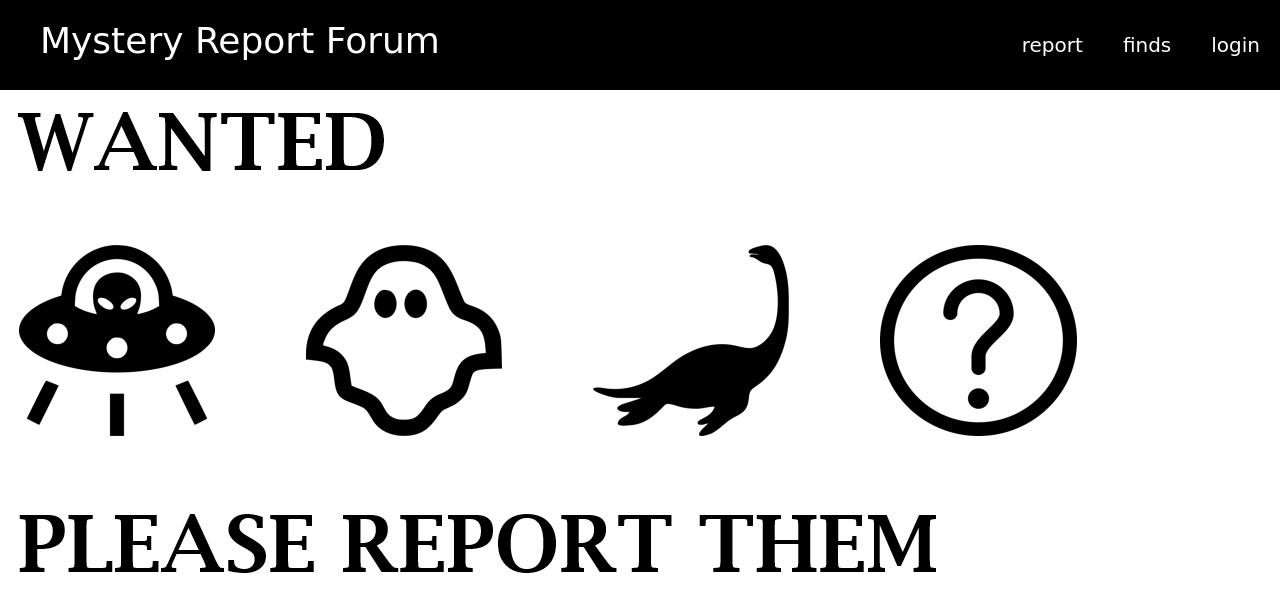
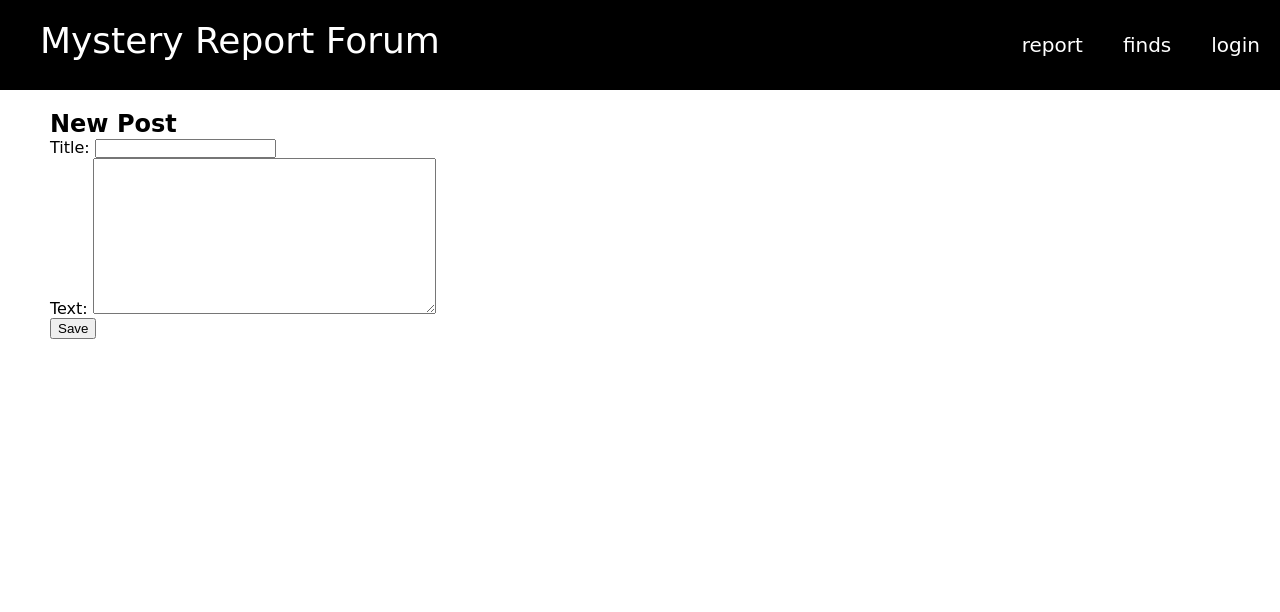
Before and after one commit to canalun/my-first-blog, a Django app: page /report in a window 1280 px wide. Shown: the top 612 px of the page. Run offline with Django 3.2, Linux system fonts and the light colour scheme.

Commit message:
added post forum!

```diff
--- /dev/null
+++ b/blog/forms.py
@@ -0,0 +1,7 @@
+from django import forms
+from .models import Post
+
+class PostForm(forms.ModelForm):
+    class Meta:
+        model = Post
+        fields = ('title', 'text')
--- a/blog/static/css/blog.css
+++ b/blog/static/css/blog.css
@@ -24,6 +24,11 @@ a {
   color:white;
 }
 
+.edit_button {
+  text-decoration: none;
+  color:black;
+}
+
 li {
   list-style: none;
   float:right;
@@ -41,3 +46,7 @@ content {
   padding: 20px 50px 20px 50px;
   border-bottom: 2px solid #dee7ec;
 }
+
+.post_field {
+  padding: 20px 50px 20px 50px;
+}
--- a/blog/templates/blog/post_list.html
+++ b/blog/templates/blog/post_list.html
@@ -5,7 +5,8 @@
   {% block content %}
     {% for post in posts %}
       <div class="post">
-        <p>reported by {{ post.author }}</p>
+        <p>reported by {{ post.author }}
+        <a class="edit_button" href="{% url 'post_edit' pk=post.pk %}">[edit]</a></p>
         <p>object name: {{ post.title }}</p>
         <p>found date: {{ post.published_date }}</p>
         <p>description:<br>
--- a/blog/templates/blog/report.html
+++ b/blog/templates/blog/report.html
@@ -1,7 +1,13 @@
 {% extends 'blog/base.html' %}
 {% load static %}
-  {% block title %}mystery report forum {{post.pk}}{% endblock %}
+  {% block title %}report{% endblock %}
 
   {% block content %}
-  <img src="{% static 'img/top.png' %}">
+  <div class="post_field">
+    <h2>New Post</h2>
+    <form method="POST" class="post-form">{% csrf_token %}
+      {{ form.as_p }}
+      <button type="submit" class="save btn btn-default">Save</button>
+    </form>
+  </div>
   {% endblock %}
--- a/blog/urls.py
+++ b/blog/urls.py
@@ -6,4 +6,5 @@ urlpatterns = [
         path("report", views.report, name="report"),
         path("finds", views.post_list, name="finds"),
         path("login", views.login, name="login"),
+        path("report/<int:pk>/edit", views.post_edit, name="post_edit")
 ]
--- a/blog/views.py
+++ b/blog/views.py
@@ -1,6 +1,7 @@
-from django.shortcuts import render, get_object_or_404
+from django.shortcuts import render, get_object_or_404, redirect
 from django.utils import timezone
 from .models import Post
+from .forms import PostForm
 
 # Create your views here.
 def top(request):
@@ -11,9 +12,32 @@ def post_list(request):
     return render(request, "blog/post_list.html", {'posts':posts})
 
 def report(request):
-    # Create "Post form"
-    return render(request, "blog/report.html", {})
+    if request.method == "POST":
+        form = PostForm(request.POST)
+        if form.is_valid():
+            post = form.save(commit=False)
+            post.author = request.user
+            post.published_date = timezone.now()
+            post.save()
+            return redirect('finds')
+    else:
+        form = PostForm()
+    return render(request, "blog/report.html", {'form':form})
 
 def login(request):
     # Create "login form"
     return render(request, "blog/login.html", {})
+
+def post_edit(request,pk):
+    post = get_object_or_404(Post, pk=pk)
+    if request.method == "POST":
+        form = PostForm(request.POST, instance=post)
+        if form.is_valid():
+            post = form.save(commit=False)
+            post.author = request.user
+            post.published_date = timezone.now()
+            post.save()
+            return redirect('finds')
+    else:
+        form = PostForm(instance=post)
+    return render(request, "blog/report.html", {'form':form})
```
Also changed, not shown: db.sqlite3.
